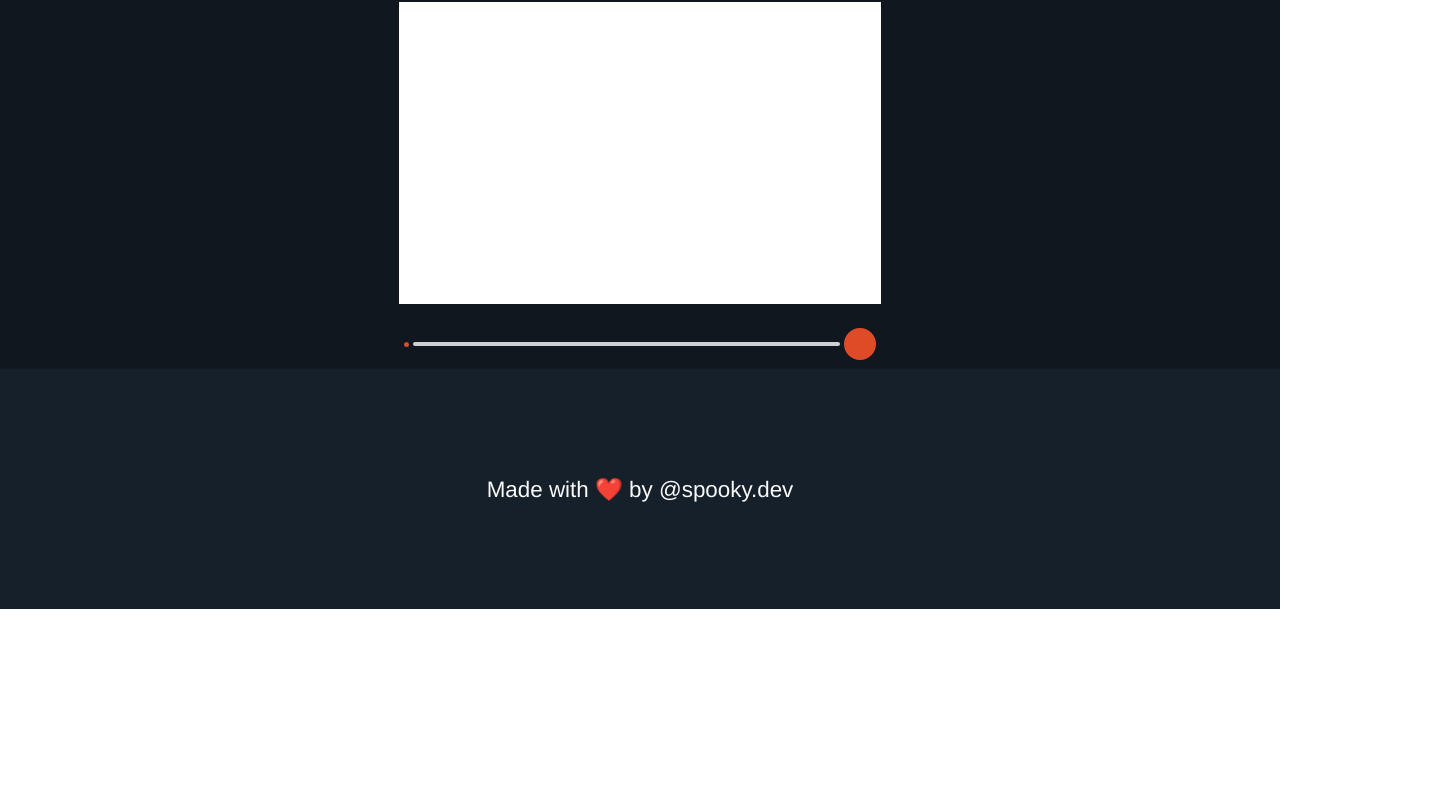
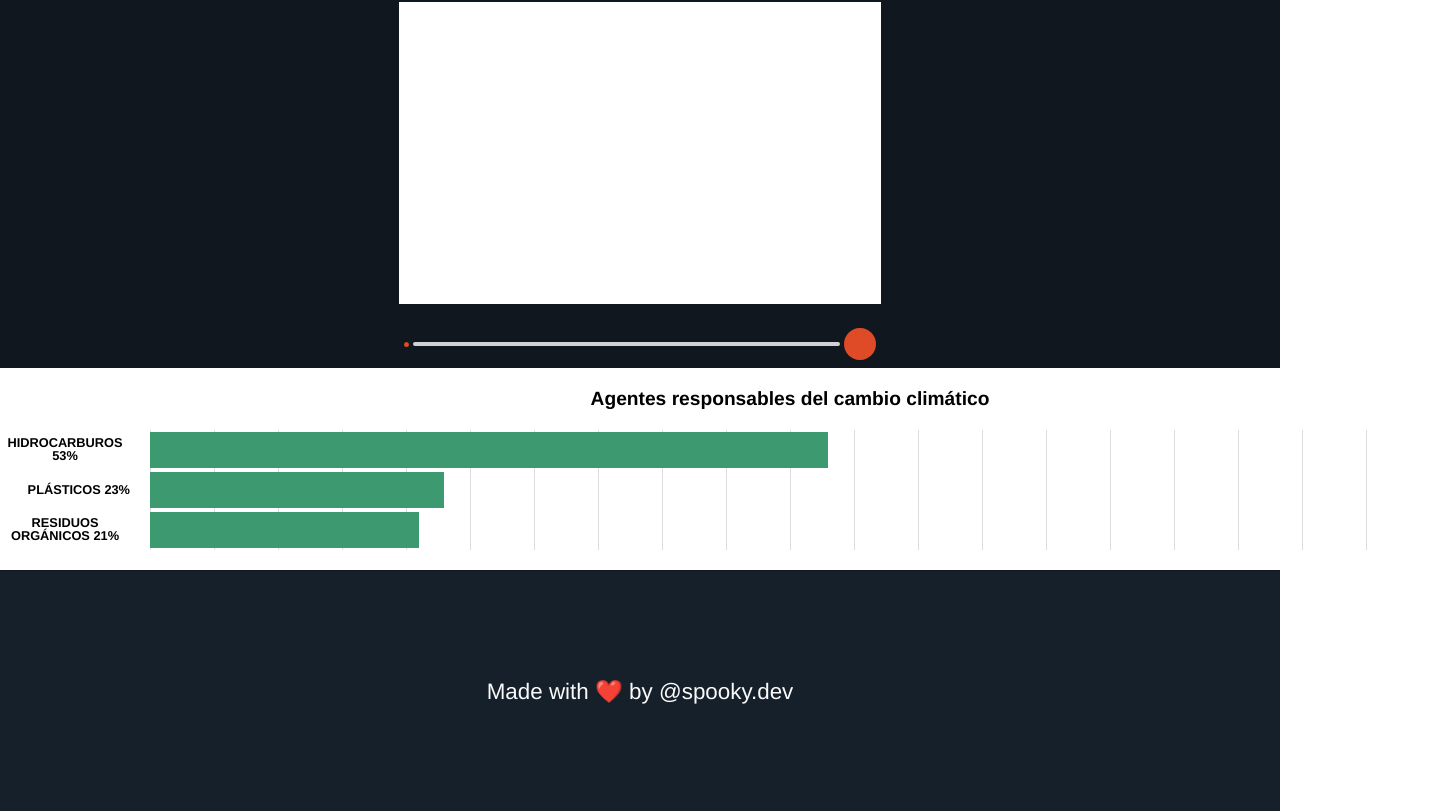
Before and after one commit to pablo-moreno/vue-base, a Vue app: page / in a window 1280 px wide. Shown: the part 1337-2148 px from the top of the page, 1430 px wide, since content can reach past the window. Before the commit the page ends 1946 px from the top, so only its background shows below. Built offline with nearby package versions, Linux system fonts and the light colour scheme; a web font is replaced by a local one.

Commit message:
Added BarChart component

```diff
--- /dev/null
+++ b/src/components/BarChart.vue
@@ -0,0 +1,132 @@
+<template>
+<dl>
+  <dt>
+    {{ title }}
+  </dt>
+  <dd
+    class="percentage"
+    :class="`percentage-${Math.round(item.value)}`"
+    v-for="item in items"
+    :key="item.id"
+  >
+    <span class="text">
+      {{ item.description }}
+    </span>
+  </dd>
+</dl>
+</template>
+
+<script>
+export default {
+  props: {
+    items: {
+      type: Array,
+      validator(items) {
+        let ok = items.map(item => {
+          return item.id !== undefined &&
+                 item.description !== undefined &&
+                 item.value !== undefined
+        })
+        return ! ok.includes(false)
+      }
+    },
+    title: {
+      type: String,
+      default: ''
+    }
+  }
+}
+</script>
+
+<style lang="scss" scoped>
+dl {
+  display: flex;
+  background-color: white;
+  flex-direction: column;
+  width: 100%;
+  position: relative;
+  padding: 20px;
+}
+
+dt {
+  align-self: flex-start;
+  width: 100%;
+  font-weight: 700;
+  display: block;
+  text-align: center;
+  font-size: 1.2em;
+  font-weight: 700;
+  margin-bottom: 20px;
+  margin-left: 130px;
+}
+
+.text {
+  font-weight: 600;
+  display: flex;
+  align-items: center;
+  height: 40px;
+  width: 130px;
+  background-color: white;
+  position: absolute;
+  left: 0;
+  justify-content: flex-end;
+}
+
+@for $i from 1 through 100 {
+  .percentage-#{$i}:after {
+    $value: ($i * 1%);
+    width: $value;
+  }
+}
+
+.percentage {
+  font-size: .8em;
+  line-height: 1;
+  text-transform: uppercase;
+  width: 100%;
+  height: 40px;
+  margin-left: 130px;
+  background: repeating-linear-gradient(
+    to right,
+    #ddd,
+    #ddd 1px,
+    #fff 1px,
+    #fff 5%
+  );
+
+  &:after {
+    content: "";
+    display: block;
+    background-color: #3d9970;
+    width: 50px;
+    margin-bottom: 10px;
+    height: 90%;
+    position: relative;
+    top: 50%;
+    transform: translateY(-50%);
+    transition: background-color .3s ease;
+    cursor: pointer;
+  }
+  &:hover,
+  &:focus {
+    &:after {
+       background-color: #aaa;
+    }
+  }
+}
+
+@for $i from 1 through 100 {
+  .percentage-#{$i} {
+    &:after {
+      $value: ($i * 1%);
+      width: $value;
+    }
+  }
+}
+
+.percentage:after {
+  content: "";
+  display: block;
+  background-color: #3d9970;
+}
+</style>
--- a/src/components/index.js
+++ b/src/components/index.js
@@ -1,4 +1,5 @@
 import _Arrow from './Arrow'
+import _BarChart from './BarChart'
 import _Card from './Card'
 import _Chat from './Chat'
 import _Collapsable from './Collapsable'
@@ -19,6 +20,7 @@ import _ToggleSwitch from './ToggleSwitch'
 import _ThemePicker from './ThemePicker'
 
 export const Arrow = _Arrow
+export const BarChart = _BarChart
 export const Card = _Card
 export const Chat = _Chat
 export const Collapsable = _Collapsable
--- a/src/views/Home.vue
+++ b/src/views/Home.vue
@@ -77,7 +77,10 @@
 
         <paint :width="480" :height="300" />
 
+        <bar-chart title="Agentes responsables del cambio climático" :items="chartItems" />
+
       </div>
+
       <vue-footer :color="theme.primaryText" :background-color="theme.background2">
         <div>
           Made with ❤️ by @spooky.dev
@@ -89,6 +92,7 @@
 
 <script>
 import {
+  BarChart,
   Card,
   GridLayout,
   Footer as VueFooter,
@@ -108,6 +112,19 @@ export default {
   name: 'home',
   data() {
     return {
+      chartItems: [{
+        id: 1,
+        value: 53,
+        description: 'Hidrocarburos 53%',
+      }, {
+        id: 2,
+        value: 23,
+        description: 'Plásticos 23%',
+      },{
+        id: 3,
+        value: 21,
+        description: 'Residuos orgánicos 21%',
+      }],
       showSidebar: false,
       arrowDirection: 'left',
       theme: themes.dark,
@@ -120,6 +137,7 @@ export default {
     },
   },
   components: {
+    BarChart,
     Card,
     GridLayout,
     MainContent,
```
Also changed, not shown: 1 other file (tests, documents, lock files or other folders).
